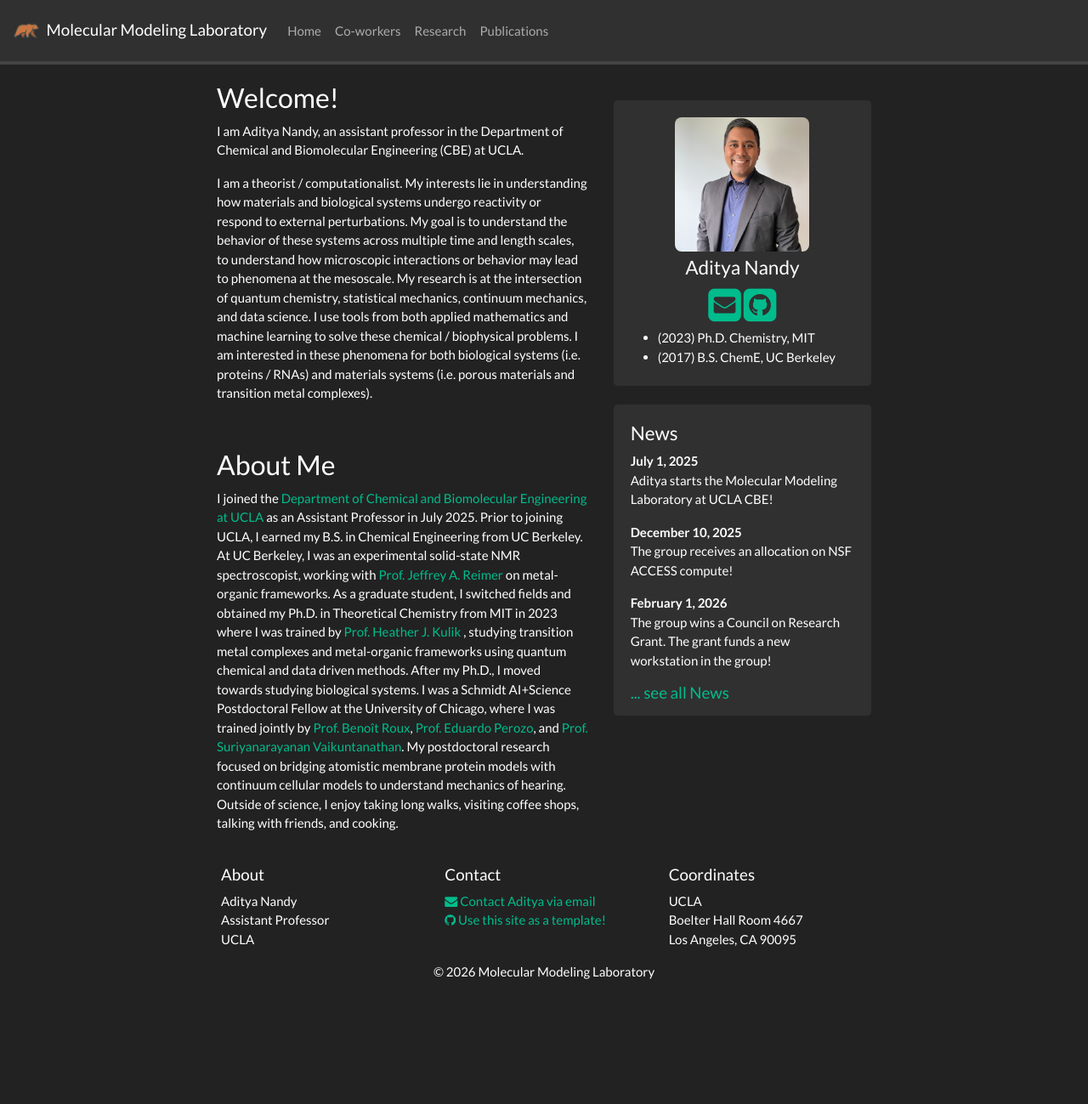
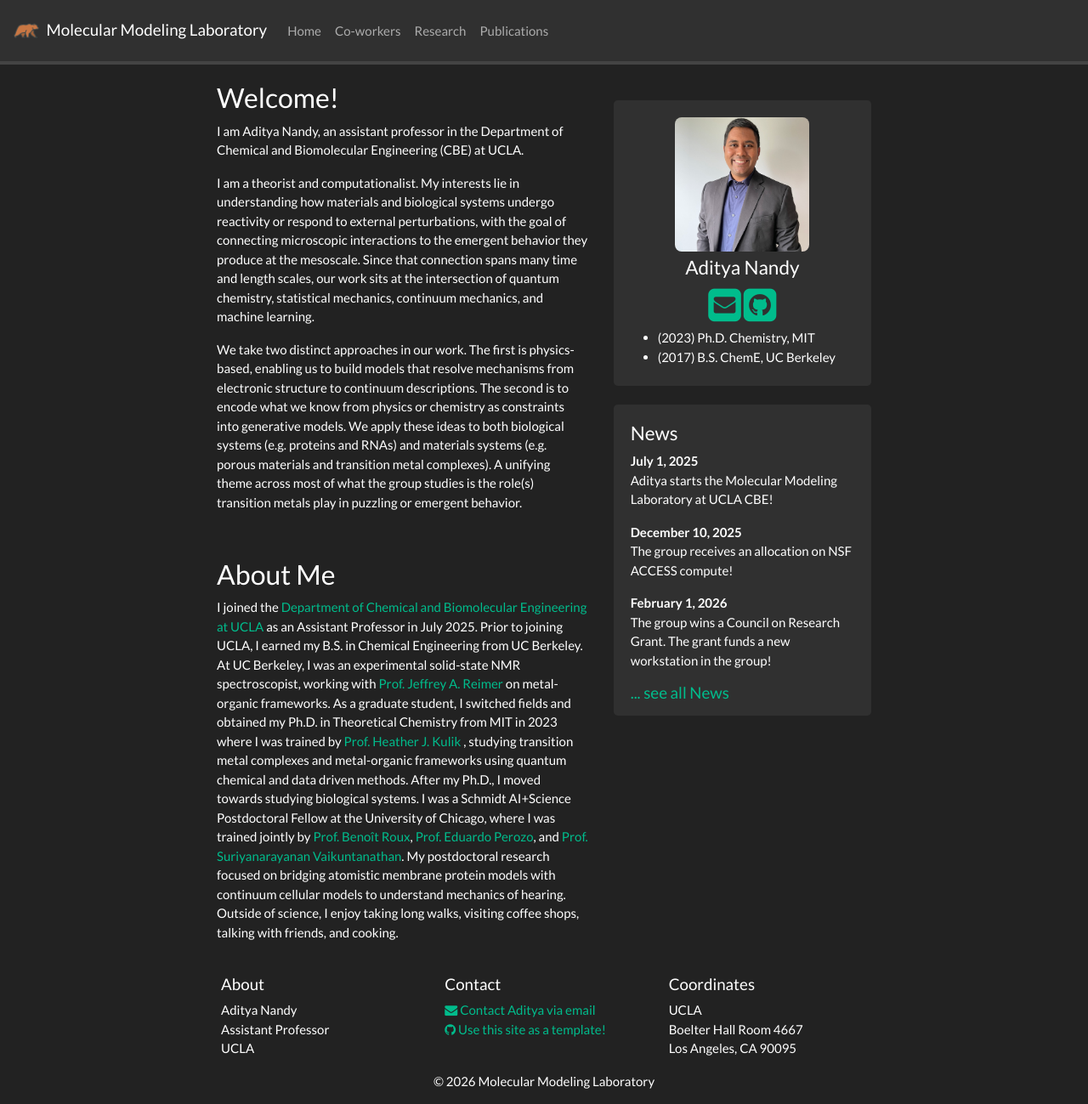
Before and after one commit to adityanandy/adityanandy.github.io, a Jekyll site: the page built from _pages/home.md, in a window 1280 px wide and 1299 px high. Shown: the whole window at 85% size. Built offline with Jekyll 4.4.1, drawn with Linux system fonts in a browser that asks for light colours; nearby versions of some CDN libraries; a style sheet for code colours, icons or effects is not loaded.

Commit message:
Update research description in home.md
Revised introduction to clarify research focus and approaches.

```diff
--- a/_pages/home.md
+++ b/_pages/home.md
@@ -9,7 +9,9 @@ permalink: /
 
 I am Aditya Nandy, an assistant professor in the Department of Chemical and Biomolecular Engineering (CBE) at UCLA.
 
-I am a theorist / computationalist. My interests lie in understanding how materials and biological systems undergo reactivity or respond to external perturbations. My goal is to understand the behavior of these systems across multiple time and length scales, to understand how microscopic interactions or behavior may lead to phenomena at the mesoscale. My research is at the intersection of quantum chemistry, statistical mechanics, continuum mechanics, and data science. I use tools from both applied mathematics and machine learning to solve these chemical / biophysical problems. I am interested in these phenomena for both biological systems (i.e. proteins / RNAs) and materials systems (i.e. porous materials and transition metal complexes).
+I am a theorist and computationalist. My interests lie in understanding how materials and biological systems undergo reactivity or respond to external perturbations, with the goal of connecting microscopic interactions to the emergent behavior they produce at the mesoscale. Since that connection spans many time and length scales, our work sits at the intersection of quantum chemistry, statistical mechanics, continuum mechanics, and machine learning.
+
+We take two distinct approaches in our work. The first is physics-based, enabling us to build models that resolve mechanisms from electronic structure to continuum descriptions. The second is to encode what we know from physics or chemistry as constraints into generative models. We apply these ideas to both biological systems (e.g. proteins and RNAs) and materials systems (e.g. porous materials and transition metal complexes). A unifying theme across most of what the group studies is the role(s) transition metals play in puzzling or emergent behavior.
 <!-- In particular, I think about how interactions at small length scales may lead to emergent or governing behavior at large length scales. -->
 
 <!-- <div class="container">
```
